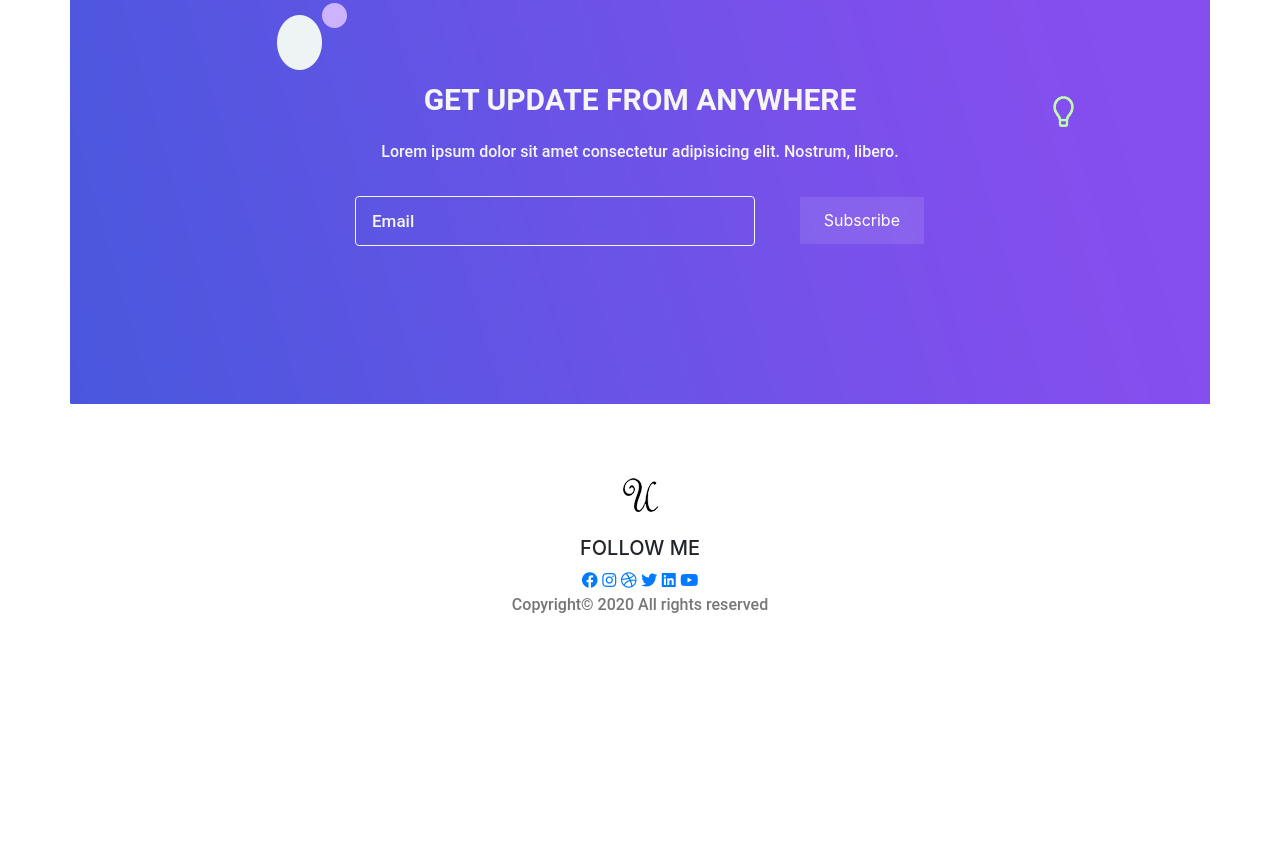
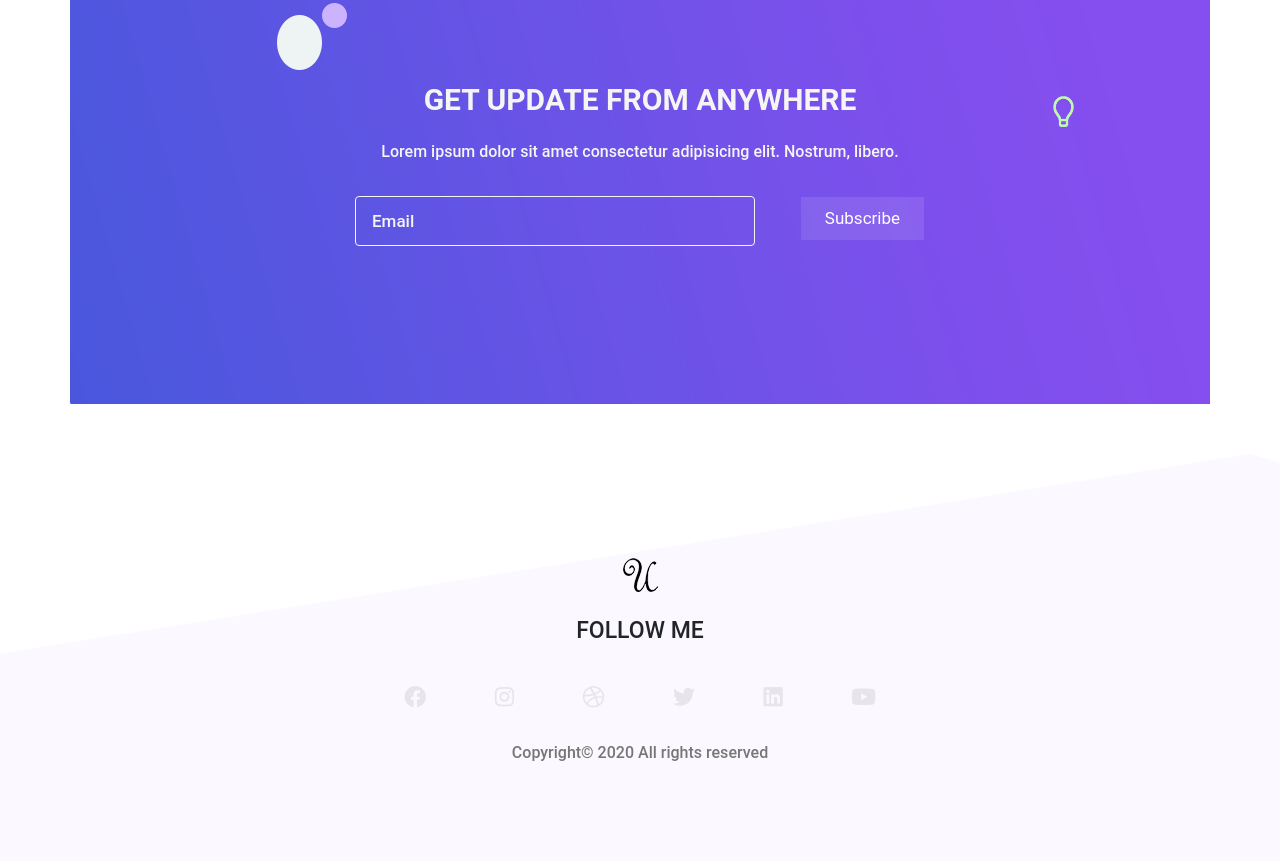
Before and after one commit to urielexis64/portfolio, a plain HTML site: page index.html in a window 1280 px wide. Shown: the part 5910-6771 px from the top of the page. Before the commit the page ends 6527 px from the top, so only its background shows below. Drawn offline with Linux system fonts and the light colour scheme.

Commit message:
On Scroll animation added

```diff
--- a/css/style.css
+++ b/css/style.css
@@ -348,6 +348,7 @@
     color: #FFF;
     transition: all 0.5s;
     position: relative;
+    font: normal 400 17px/20px var(--roboto);
 }
 
 .site-main .subscribe-us-area .subscribe form .btn-submit button::before {
@@ -389,3 +390,36 @@
 
 
 /*End subscribe me*/
+
+
+/*Start Footer Area*/
+
+footer.footer-area {
+    padding: 5rem 0;
+    background: url(../img/footer-bg.png) no-repeat;
+}
+
+footer.footer-area .social h5 {
+    font: normal 500 23px/30px var(--roboto);
+    letter-spacing: 2px;
+    transition: all .7s ease;
+    letter-spacing: 15px;
+    will-change: letter-spacing;
+}
+
+footer.footer-area .social h5.is-visible {
+    letter-spacing: 0px;
+}
+
+footer.footer-area .social a>i {
+    font-size: 22px;
+    padding: 2rem;
+    color: var(--border-color);
+}
+
+footer.footer-area .social a:hover>i {
+    color: var(--primary-color);
+}
+
+
+/*End Footer Area*/
--- a/index.html
+++ b/index.html
@@ -542,7 +542,7 @@
                     <a href="#"><img src="./img/logo.png" alt="logo"></a>
                 </div>
                 <div class="social text-center">
-                    <h5 class="text-uppercase">Follow Me</h5>
+                    <h5 class="text-uppercase show-on-scroll">Follow Me</h5>
                     <a href="#"><i class="fab fa-facebook"></i></a>
                     <a href="https://www.instagram.com/urielphic" target="_blank"><i class="fab fa-instagram"></i></a>
                     <a href="https://www.dribbble.com/urielphic" target="_blank"><i class="fab fa-dribbble"></i></a>
--- a/js/main.js
+++ b/js/main.js
@@ -1,7 +1,7 @@
-$(document).ready(function () {
+$(document).ready(function() {
     let $btns = $('.project-area .button-group button');
 
-    $btns.click(function (e) {
+    $btns.click(function(e) {
         $('.project-area .button-group button').removeClass('active');
         e.target.classList.add('active');
 
@@ -36,3 +36,17 @@ $(document).ready(function () {
     });
 
 });
+
+//On Scroll Animation
+const callback = function(entries) {
+    entries.forEach(entry => {
+        entry.target.classList.toggle("is-visible");
+    });
+};
+
+const observer = new IntersectionObserver(callback);
+
+const targets = document.querySelectorAll(".show-on-scroll");
+targets.forEach(function(target) {
+    observer.observe(target);
+});
```
